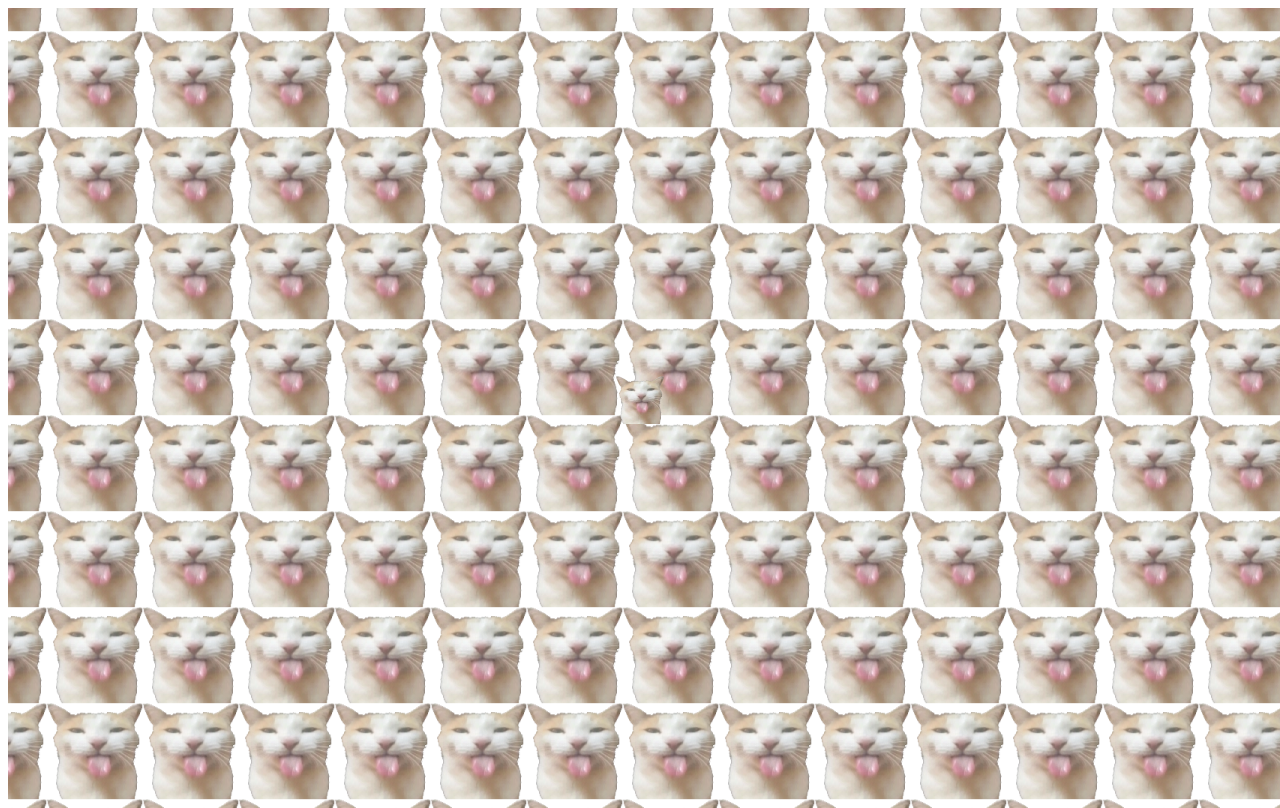
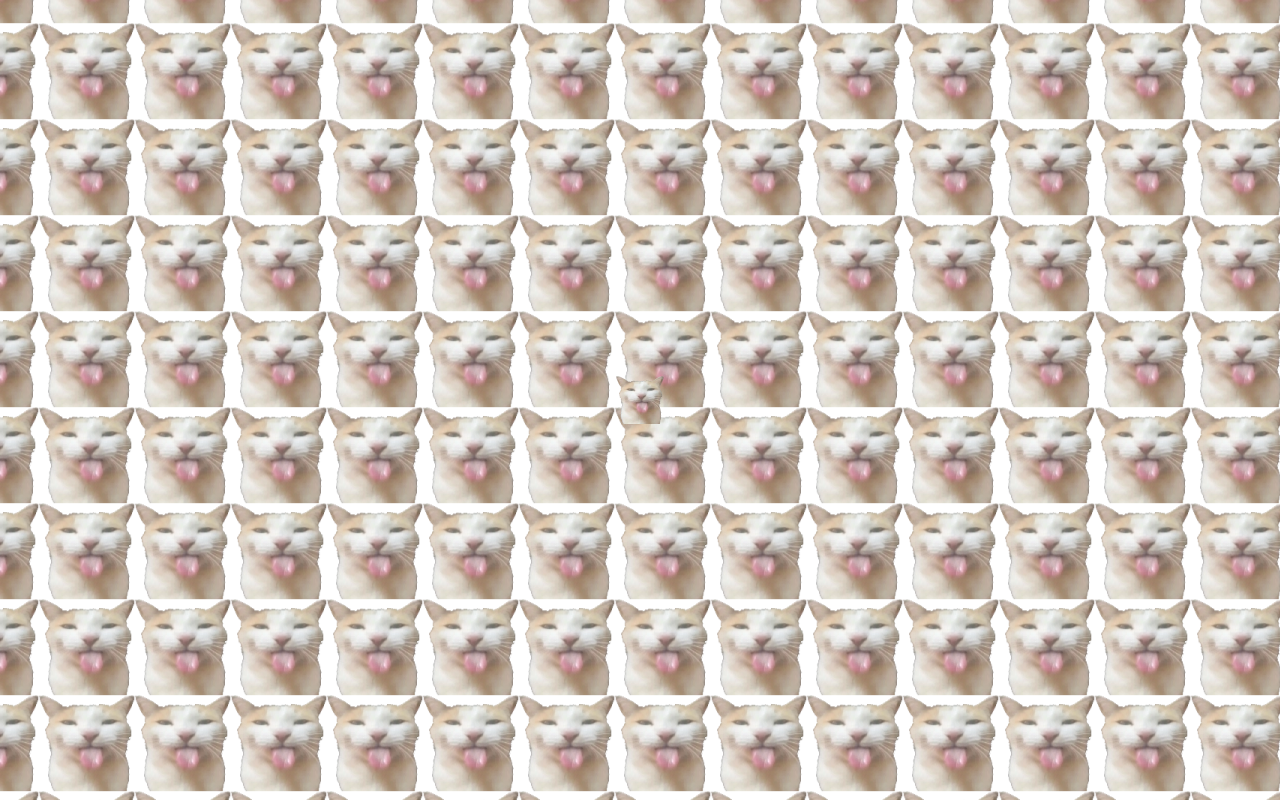
Before and after one commit to Unholywanderer/probably-daniel.github.io, a plain HTML site: page index.html in a window 1280 px wide. Drawn offline with Linux system fonts and the light colour scheme.

Commit message:
fix the goddamn uhhhhh

```diff
--- a/styles.css
+++ b/styles.css
@@ -1,3 +1,9 @@
+body {
+	padding: 0;
+	margin: 0;
+	overflow: hidden;
+}
+
 #backdrop {
 	position: absolute;
 	z-index: 1; /* Set a lower z-index value for the backdrop element */
```
